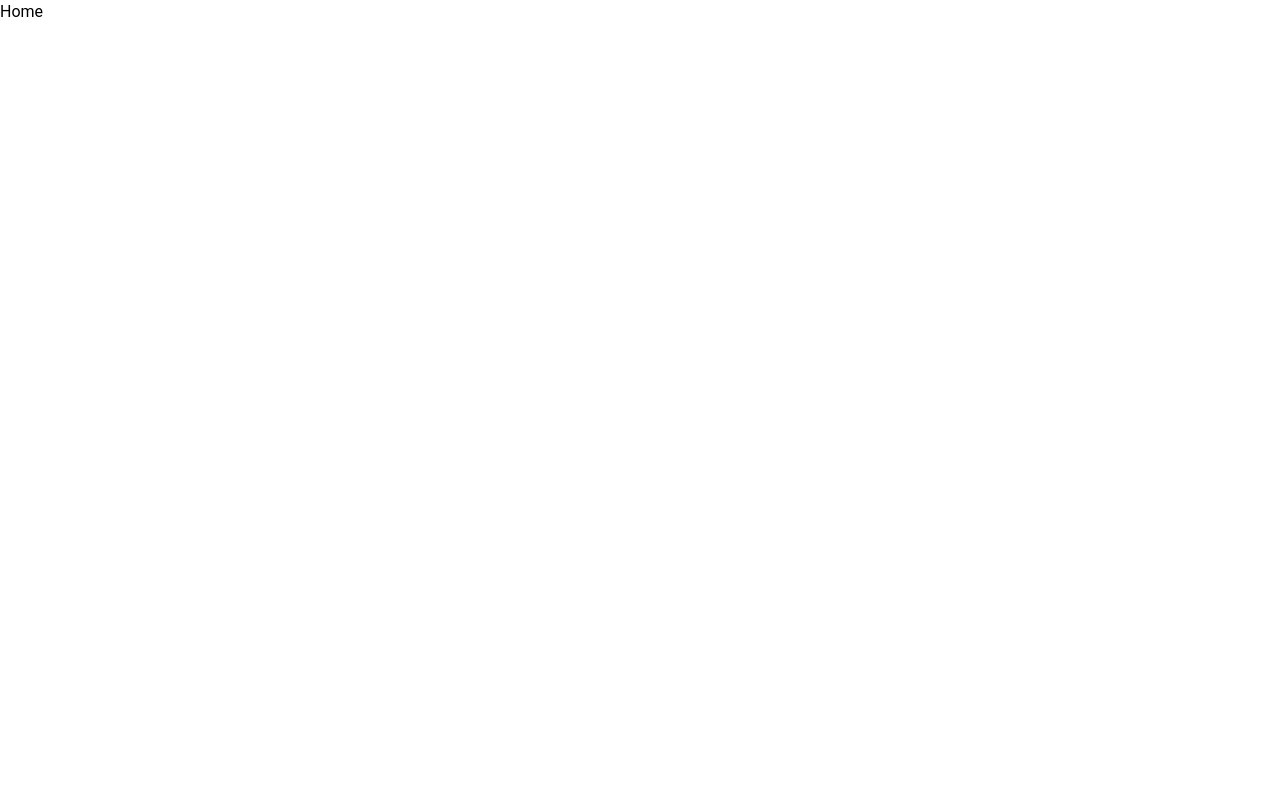
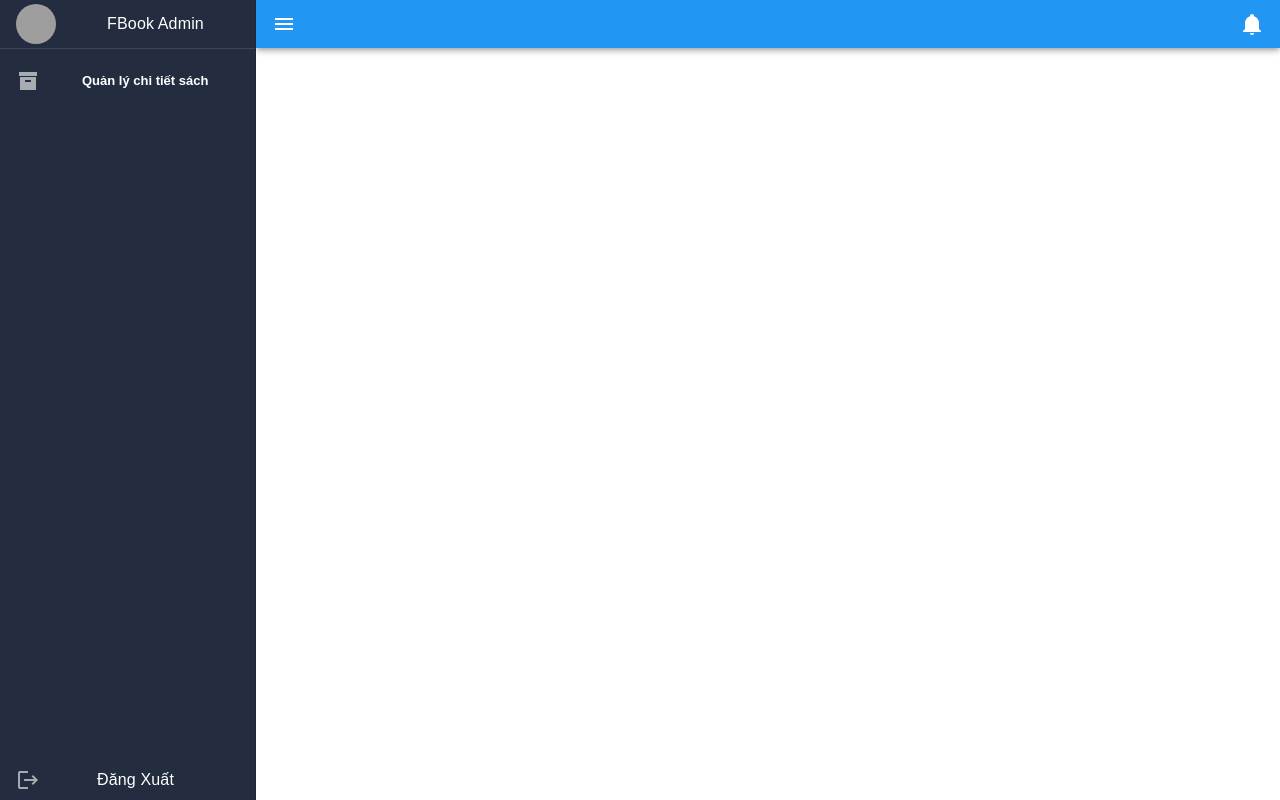
Before and after one commit to thanh202/FBook_Admin, a Vue app: page /admin in a window 1280 px wide. Built offline with nearby package versions, Linux system fonts and the light colour scheme; grey boxes are pictures that could not be loaded.

Commit message:
add sidebar, navbar and doashbard

```diff
--- a/index.html
+++ b/index.html
@@ -5,7 +5,7 @@
   <meta charset="UTF-8" />
   <link rel="icon" href="/favicon.ico" />
   <meta name="viewport" content="width=device-width, initial-scale=1.0" />
-  <title>Welcome to Vuetify 3</title>
+  <title>FBook Admin</title>
 </head>
 
 <body>
--- a/src/layouts/default/Default.vue
+++ b/src/layouts/default/Default.vue
@@ -1,9 +1,77 @@
 <template>
-  <div>Home</div>
+  <v-layout>
+    <v-navigation-drawer
+      v-model="drawer"
+      color="#232D3F"
+      class="px-0"
+      permanent
+      :rail="rail"
+      ><v-list-item
+        prepend-avatar="https://randomuser.me/api/portraits/men/85.jpg"
+        title="FBook Admin"
+      ></v-list-item>
+      <v-divider></v-divider>
+      <v-list nav class="text-start">
+        <router-link to="/list-deltai">
+          <v-list-item
+            prepend-icon="mdi-archive"
+            @click="console.log('clicked')"
+          >
+            <v-list-item-title style="margin-left: 10px; font-weight: bold"
+              >Quản lý chi tiết sách</v-list-item-title
+            >
+          </v-list-item>
+        </router-link>
+      </v-list>
+      <template v-slot:append>
+        <div class="pa-0">
+          <v-list-item
+            prepend-icon="mdi-logout"
+            @click="console.log('clicked')"
+          >
+            <v-list-item-title style="margin-right: 40px"
+              >Đăng Xuất</v-list-item-title
+            >
+          </v-list-item>
+        </div>
+      </template>
+    </v-navigation-drawer>
+    <v-app-bar color="blue" density="compact">
+      <template v-slot:prepend>
+        <v-app-bar-nav-icon @click="drawer = !drawer"></v-app-bar-nav-icon>
+      </template>
+      <template v-slot:append>
+        <v-btn icon="mdi-bell"></v-btn>
+      </template>
+    </v-app-bar>
+    <v-main>
+      <router-view></router-view>
+    </v-main>
+  </v-layout>
 </template>
 
-<script>
-export default {};
+<script setup>
+import { ref } from "vue";
+const drawer = ref(true);
 </script>
 
-<style scoped></style>
+<style lang="scss">
+#app {
+  font-family: Arial, Helvetica, sans-serif;
+  -webkit-font-smoothing: antialiased;
+  -moz-osx-font-smoothing: grayscale;
+  text-align: center;
+  color: #2c3e50;
+}
+
+nav {
+  a {
+    text-decoration: none;
+    color: #ffffff;
+
+    &.router-link-exact-active {
+      color: #42b983;
+    }
+  }
+}
+</style>
--- a/src/router/index.js
+++ b/src/router/index.js
@@ -7,9 +7,9 @@ const routes = [
     component: () => import("@/layouts/default/Default.vue"),
     children: [
       {
-        path: "",
+        path: "/list-deltai",
         name: "Home",
-        component: () => import("@/views/Home.vue"),
+        component: () => import("@/views/details/ListDetail.vue"),
       },
     ],
   },
--- /dev/null
+++ b/src/views/details/ListDetail.vue
@@ -0,0 +1,9 @@
+<template>
+  <div>Home page</div>
+</template>
+
+<script>
+export default {};
+</script>
+
+<style scoped></style>
```
Also changed, not shown: 1 other file (tests, documents, lock files or other folders).
